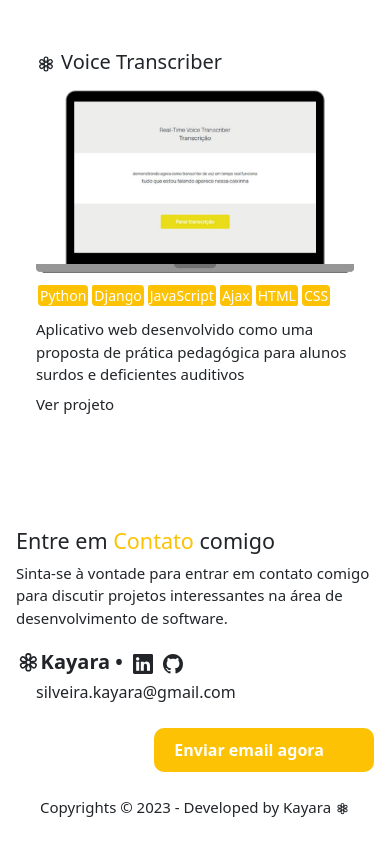
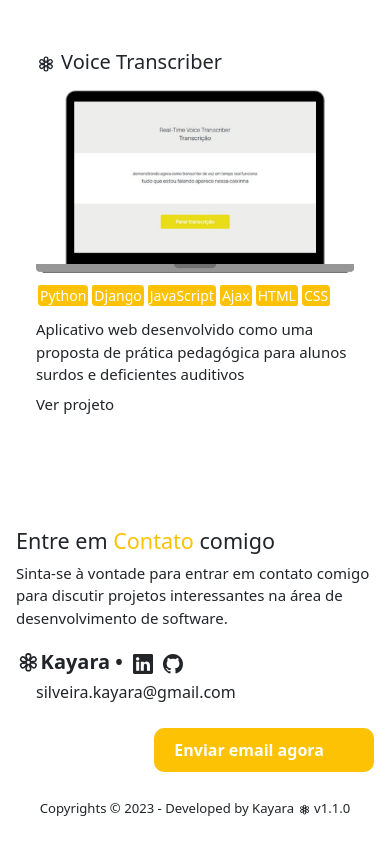
Before and after one commit to KayaraSilveira/portfolio, a Next.js app: page / in a window 390 px wide. Shown: the part 2321-3165 px from the top of the page. Built offline with nearby package versions, Linux system fonts and the light colour scheme; some icons are missing.

Commit message:
footer text small

```diff
--- a/src/components/Footer.tsx
+++ b/src/components/Footer.tsx
@@ -5,7 +5,7 @@ export default function Contact() {
     return <footer>
         <div className="container">
             <div className={`d-flex justify-content-end ${styles.footerText}`}>
-                <p>Copyrights © 2023 - Developed by Kayara <BsFlower3></BsFlower3></p>
+                <p><small>Copyrights © 2023 - Developed by Kayara <BsFlower3></BsFlower3> v1.1.0</small></p>
             </div>
         </div>
     </footer>
--- a/src/styles/Footer.module.css
+++ b/src/styles/Footer.module.css
@@ -1,8 +1,6 @@
-
-
 @media screen and (max-width: 500px) {
     .footerText {
+        text-align: center;
         justify-content: center !important;
-        font-size: 12px;
     }
 }
```
